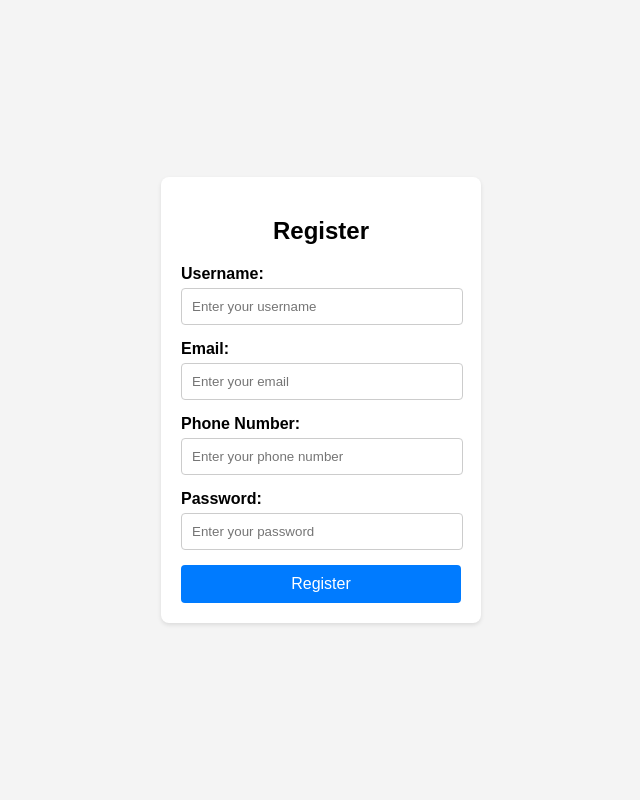
After one commit to siddharth3562/django_project, a Django app: page /user_reg in a window 1280 px wide. The commit adds this page. Shown: the whole page, without its empty margins (319-959 px from the left). Run offline with Django 5.2, Linux system fonts and the light colour scheme.

Commit message:
e-commerce project django

```diff
--- a/e_commerce/app/urls.py
+++ b/e_commerce/app/urls.py
@@ -6,5 +6,10 @@ urlpatterns=[
     path('shop_home',views.shop_home),
     path('logout',views.e_logout),
     path('add',views.add_product),
-    path('edit_product/<pid>',views.edit_product)
+    path('edit_product/<pid>',views.edit_product),
+    path('delete_product/<pid>',views.delete_product),
+    path('user_home',views.user_home),
+    path('user_reg',views.user_reg),
+    path('user_contact',views.user_contact),
+    path('user_cart',views.user_cart),
 ]
--- a/e_commerce/app/views.py
+++ b/e_commerce/app/views.py
@@ -2,6 +2,7 @@ from django.shortcuts import render,redirect
 from django.contrib.auth import authenticate,login,logout
 from django.contrib import messages
 from .models import *
+import os
 # Create your views here.
 def e_login(req):
     if 'shop' in req.session:
@@ -72,3 +73,24 @@ def edit_product(req,pid):
     else:
         data=Product.objects.get(pk=pid)
         return render(req,'shop/edit.html',{'data':data})
+
+def delete_product(req,pid):
+    data=Product.objects.get(pk=pid)
+    file=data.img.url
+    file=file.split('/')[-1]
+    os.remove('media/'+file)
+    data.delete()
+    return redirect(shop_home)
+
+
+def user_home(req):
+    return render(req,'user/home.html')
+
+def user_reg(req):
+    return render(req,'user/register.html')
+
+def user_cart(req):
+    return render(req,'user/my_cart.html')
+
+def user_contact(req):
+    return render(req,'user/contact.html')
--- /dev/null
+++ b/e_commerce/static/reg.css
@@ -0,0 +1,46 @@
+body {
+    font-family: Arial, sans-serif;
+    background-color: #f4f4f4;
+    display: flex;
+    justify-content: center;
+    align-items: center;
+    height: 100vh;
+    margin: 0;
+}
+.registration-form {
+    background: #ffffff;
+    padding: 20px;
+    border-radius: 8px;
+    box-shadow: 0 2px 4px rgba(0, 0, 0, 0.1);
+    width: 320px; /* Ensure a fixed width for alignment */
+    box-sizing: border-box; /* Ensures padding doesn’t affect total width */
+}
+.registration-form h2 {
+    text-align: center;
+    margin-bottom: 20px;
+}
+.registration-form label {
+    display: block;
+    margin-bottom: 5px;
+    font-weight: bold;
+}
+.registration-form input {
+    width: calc(100% - 20px); /* Ensures proper width inside the form */
+    padding: 10px;
+    margin-bottom: 15px;
+    border: 1px solid #ccc;
+    border-radius: 4px;
+}
+.registration-form button {
+    width: 100%; /* Button spans full width of the form */
+    padding: 10px;
+    background-color: #007BFF;
+    border: none;
+    border-radius: 4px;
+    color: white;
+    font-size: 16px;
+    cursor: pointer;
+}
+.registration-form button:hover {
+    background-color: #0056b3;
+}
--- a/e_commerce/templates/shop/home.html
+++ b/e_commerce/templates/shop/home.html
@@ -37,7 +37,7 @@
                 <h4 class="card-title">{{pro.name}}</h4>
                 <p class="card-text">{{pro.dis}}</p>
                 <a href="edit_product/{{pro.pk}}" class="btn btn-primary">Edit</a>
-                <a href="#" class="btn btn-primary">See more</a>
+                <a href="delete_product/{{pro.pk}}" class="btn btn-primary">Delete</a>
               </div>
             </div>
           </div>
--- /dev/null
+++ b/e_commerce/templates/user/register.html
@@ -0,0 +1,28 @@
+<!DOCTYPE html>
+<html lang="en">
+<head>
+    <meta charset="UTF-8">
+    <meta name="viewport" content="width=device-width, initial-scale=1.0">
+    <title>User Registration</title>
+    {% load static %}
+<link rel="stylesheet" href="{% static 'reg.css' %}">
+</head>
+<body>
+    <form class="registration-form" action="register.php" method="POST">
+        <h2>Register</h2>
+        <label for="username">Username:</label>
+        <input type="text" id="username" name="username" placeholder="Enter your username" required>
+
+        <label for="email">Email:</label>
+        <input type="email" id="email" name="email" placeholder="Enter your email" required>
+
+        <label for="phone">Phone Number:</label>
+        <input type="tel" id="phone" name="phone" placeholder="Enter your phone number" required>
+
+        <label for="password">Password:</label>
+        <input type="password" id="password" name="password" placeholder="Enter your password" required>
+
+        <button type="submit">Register</button>
+    </form>
+</body>
+</html>
```
Also changed, not shown: e_commerce/templates/user/contact.html (added, +11 -0 lines), e_commerce/templates/user/home.html (added, +30 -0 lines), e_commerce/templates/user/my_cart.html (added, +11 -0 lines), e_commerce/db.sqlite3, e_commerce/media/-473Wx593H-700357509-black-MODEL.avif (deleted), e_commerce/media/shirt1.jpg (deleted).
